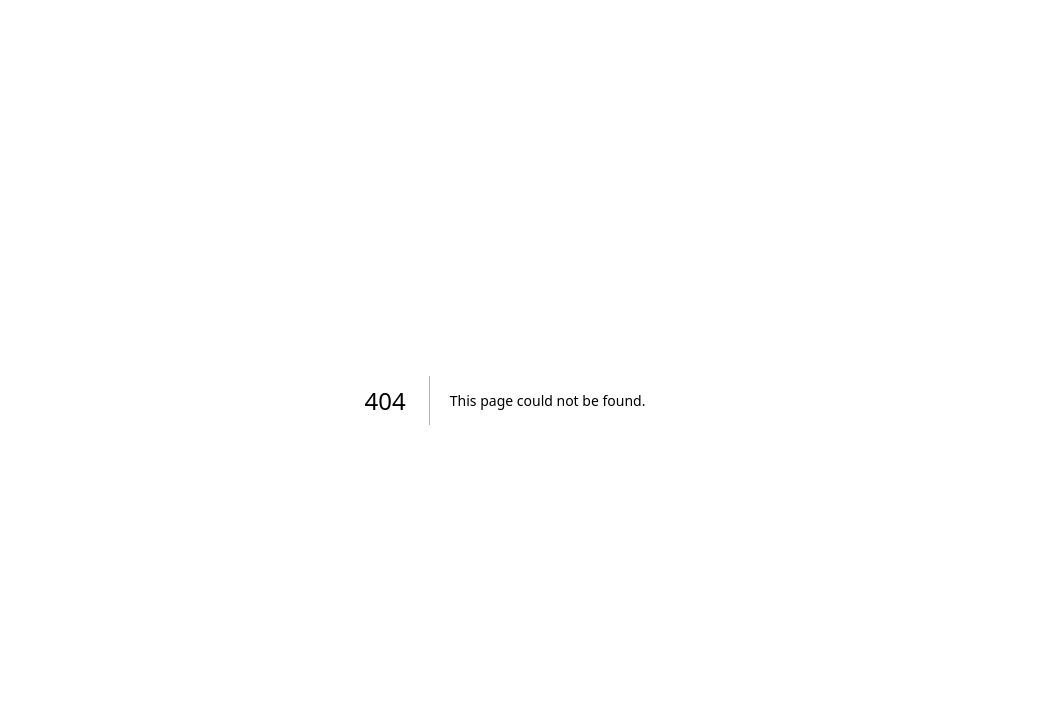
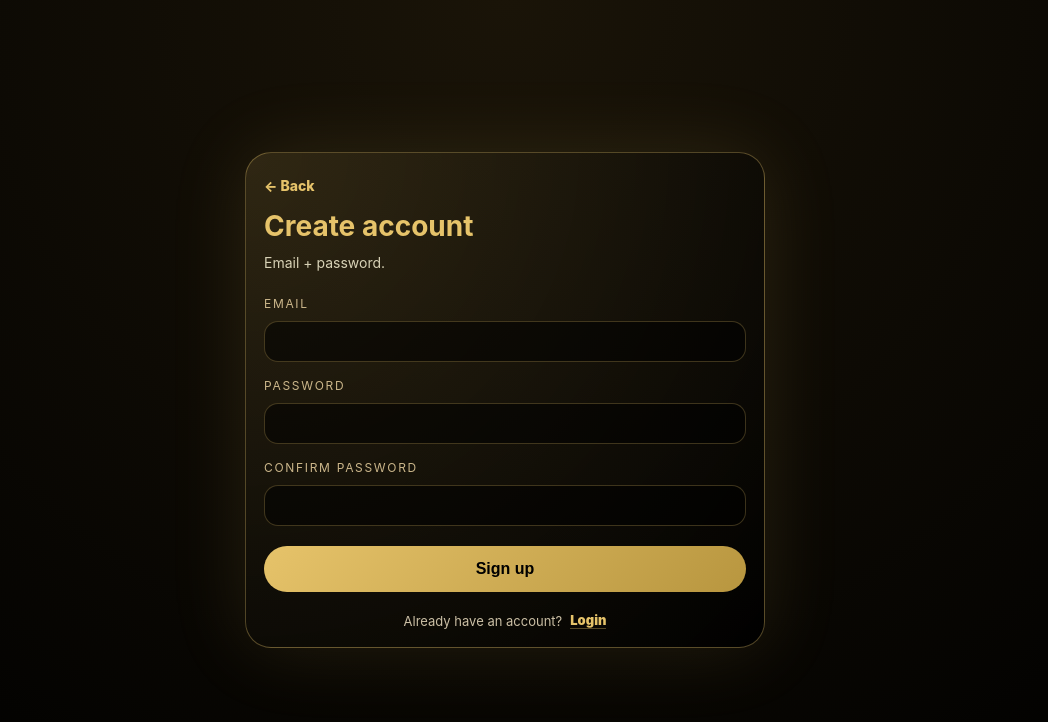
Before and after one commit to bammamileleabdul/winners-circle-university, a Next.js app: page /signup in a window 1280 px wide. Before the commit this address had no page. Shown: the top 722 px of the page, without its empty margins (135-1183 px from the left). Built offline with nearby package versions, Linux system fonts and the light colour scheme; no server answers.

Commit message:
Create page.js

```diff
--- /dev/null
+++ b/app/signup/page.js
@@ -0,0 +1,99 @@
+"use client";
+
+import { useEffect, useState } from "react";
+import { useRouter } from "next/navigation";
+import { supabase } from "../../lib/supabaseBrowser";
+
+export default function SignupPage() {
+  const router = useRouter();
+  const [email, setEmail] = useState("");
+  const [password, setPassword] = useState("");
+  const [confirm, setConfirm] = useState("");
+  const [loading, setLoading] = useState(false);
+  const [msg, setMsg] = useState("");
+
+  useEffect(() => {
+    (async () => {
+      const { data } = await supabase.auth.getSession();
+      if (data?.session?.user) router.push("/clientportal");
+    })();
+  }, [router]);
+
+  const onSubmit = async (e) => {
+    e.preventDefault();
+    setMsg("");
+
+    if (password.length < 8) return setMsg("Password must be at least 8 characters.");
+    if (password !== confirm) return setMsg("Passwords do not match.");
+
+    setLoading(true);
+    try {
+      const { data, error } = await supabase.auth.signUp({
+        email: email.trim(),
+        password,
+      });
+      if (error) throw error;
+
+      // If Supabase email-confirm is ON, session can be null:
+      if (!data?.session) {
+        setMsg("Account created. Check your email to confirm, then login.");
+        return;
+      }
+
+      router.push("/clientportal");
+    } catch (err) {
+      setMsg(err?.message || "Signup failed.");
+    } finally {
+      setLoading(false);
+    }
+  };
+
+  return (
+    <div className="wrap">
+      <div className="card">
+        <a className="back" href="/">← Back</a>
+        <h1>Create account</h1>
+        <p className="lead">Email + password.</p>
+
+        <form className="form" onSubmit={onSubmit}>
+          <label className="label">Email</label>
+          <input className="input" type="email" value={email} onChange={(e)=>setEmail(e.target.value)} required />
+
+          <label className="label">Password</label>
+          <input className="input" type="password" value={password} onChange={(e)=>setPassword(e.target.value)} required />
+
+          <label className="label">Confirm password</label>
+          <input className="input" type="password" value={confirm} onChange={(e)=>setConfirm(e.target.value)} required />
+
+          <button className="goldBtn" type="submit" disabled={loading}>
+            {loading ? "Creating…" : "Sign up"}
+          </button>
+
+          {msg && <div className="msg">{msg}</div>}
+
+          <div className="row">
+            <span className="muted">Already have an account?</span>
+            <a className="link" href="/login">Login</a>
+          </div>
+        </form>
+      </div>
+
+      <style jsx>{`
+        .wrap{min-height:100vh;display:flex;align-items:center;justify-content:center;padding:40px 16px;background:radial-gradient(circle at top,#1a1408,#000);color:#f7f0da}
+        .card{width:100%;max-width:520px;border-radius:26px;border:1px solid rgba(230,195,106,.35);background:radial-gradient(circle at top left,rgba(230,195,106,.14),rgba(0,0,0,.92));padding:22px 18px 18px;box-shadow:0 0 80px rgba(230,195,106,.12)}
+        .back{color:#e6c36a;text-decoration:none;font-weight:800;font-size:14px}
+        h1{margin:14px 0 8px;color:#e6c36a;font-size:28px}
+        .lead{margin:0 0 16px;color:#d8d2b6;line-height:1.7;font-size:14px}
+        .form{display:grid;gap:10px}
+        .label{font-size:12px;letter-spacing:.14em;text-transform:uppercase;color:#cbb68a;margin-top:6px}
+        .input{padding:12px 14px;border-radius:14px;border:1px solid rgba(230,195,106,.25);background:rgba(0,0,0,.55);color:#fff;outline:none}
+        .goldBtn{margin-top:10px;border:none;border-radius:999px;padding:14px 16px;font-weight:900;cursor:pointer;background:linear-gradient(135deg,#e6c36a,#b8963f);color:#000;width:100%}
+        .goldBtn:disabled{opacity:.7;cursor:not-allowed}
+        .msg{margin-top:10px;padding:12px;border-radius:16px;border:1px solid rgba(230,195,106,.25);background:rgba(0,0,0,.6);color:#f7f0da;line-height:1.6;font-size:13px}
+        .row{margin-top:10px;display:flex;gap:8px;align-items:center;justify-content:center;font-size:13px}
+        .muted{color:#cbbfa5}
+        .link{color:#e6c36a;font-weight:900;text-decoration:none;border-bottom:1px solid rgba(230,195,106,.35)}
+      `}</style>
+    </div>
+  );
+}
```
